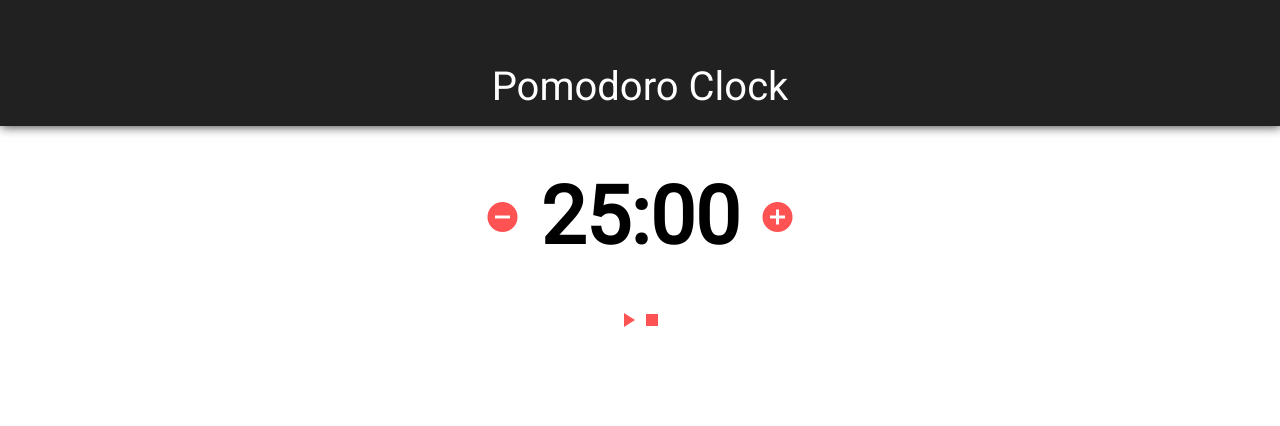
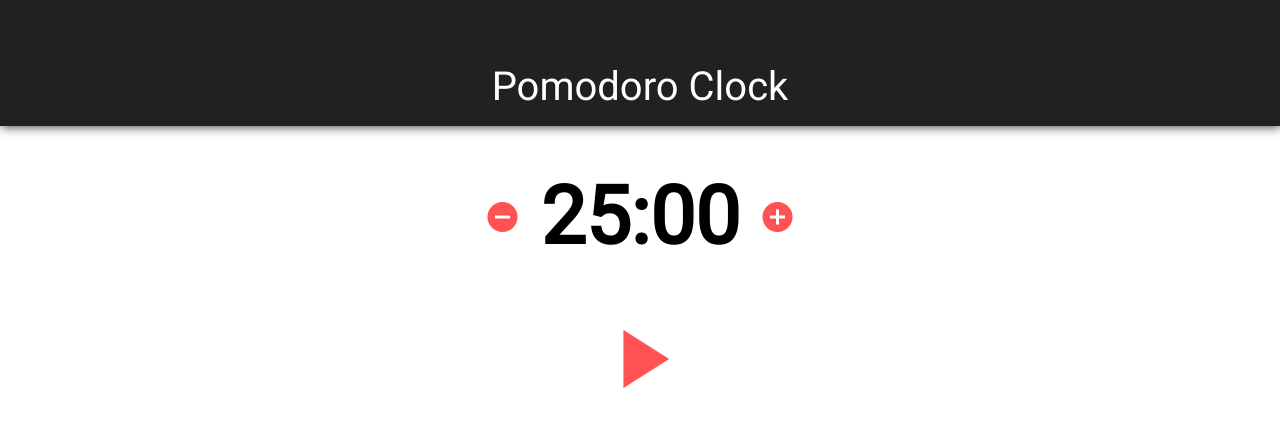
Before and after one commit to SharpieLovenit/freecodecamp, a plain HTML site: page pomodoro-clock/index.html in a window 1280 px wide. Drawn offline with nearby package versions, Linux system fonts and the light colour scheme.

Commit message:
merged start and stop buttons to one button

```diff
--- a/pomodoro-clock/index.html
+++ b/pomodoro-clock/index.html
@@ -13,12 +13,11 @@
     <div class="header">Pomodoro Clock</div>
     <div class="flex-container">
         <div><span class="material-icons md-36 redA200">remove_circle</span></div>
-        <div class="countdown">25:00</div>
+        <div class="countdown"></div>
         <div><span class="material-icons md-36 redA200">add_circle</span></div>
     </div>
     <div class="flex-container">
-        <div><span class="material-icons md-64 redA200">play_arrow</span></div>
-        <div><span class="material-icons md-64 redA200">stop</span></div>
+        <div><button class="play_stop btn"><span class="material-icons md-100 redA200">play_arrow</span></button></div>
     </div>
 
     <script src="https://ajax.googleapis.com/ajax/libs/jquery/3.3.1/jquery.min.js"></script>
```
